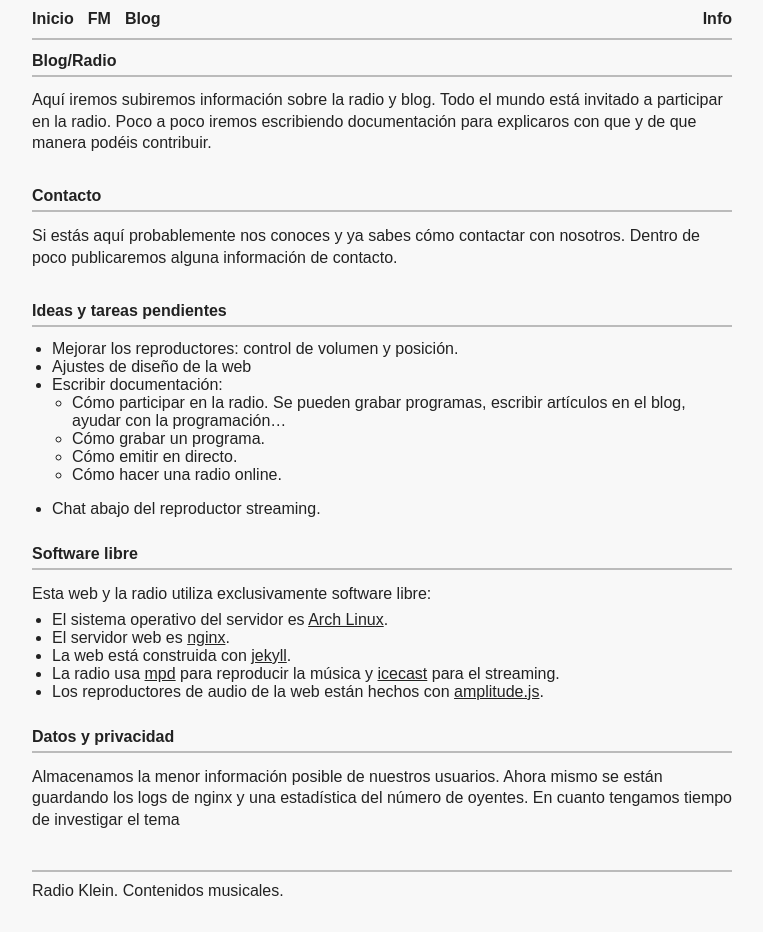
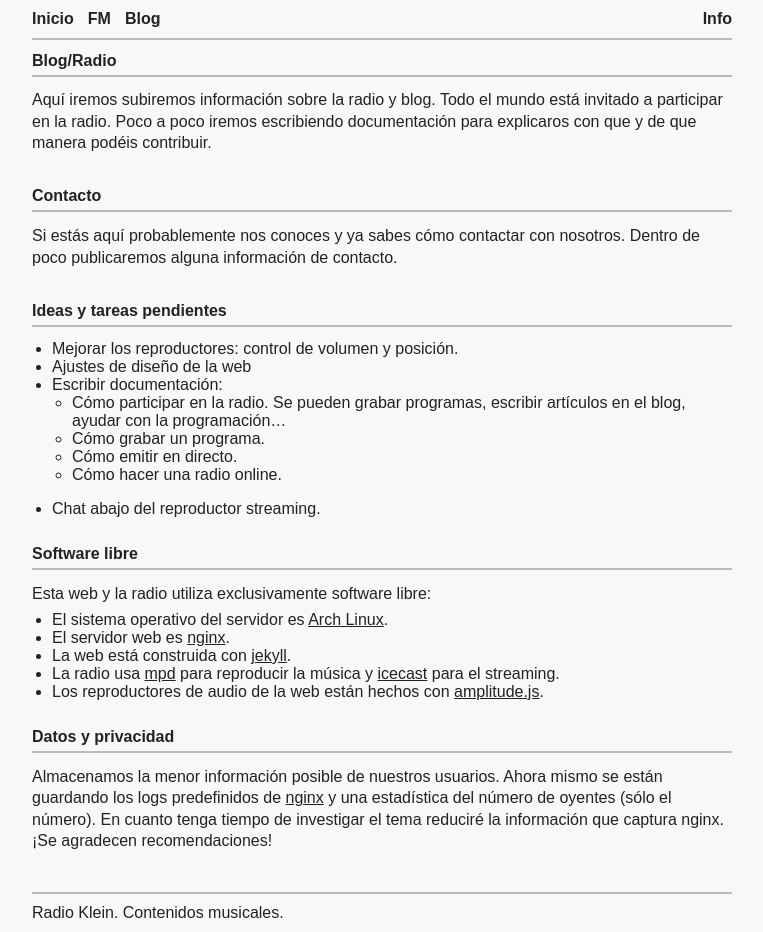
Before and after one commit to haztecaso/radio-klein, a Jekyll site: the page built from info.md, in a window 1280 px wide. Shown: the whole page, without its empty margins (258-1021 px from the left). Built offline with Jekyll 4.4.1, drawn with Linux system fonts in a browser that asks for light colours; before the commit the page ends 910 px from its top, so only the background shows below that.

Commit message:
Automated commit

```diff
--- a/info.md
+++ b/info.md
@@ -13,7 +13,6 @@
 
 # Ideas y tareas pendientes
 
-
 - Mejorar los reproductores: control de volumen y posición.
 - Ajustes de diseño de la web
 - Escribir documentación:
@@ -26,12 +25,12 @@
 # Software libre
 
 Esta web y la radio utiliza exclusivamente software libre:
-- El sistema operativo del servidor es [Arch Linux](https://www.archlinux.org/){:target="_blank"}.
-- El servidor web es [nginx](https://www.nginx.com/){:target="_blank"}.
-- La web está construida con [jekyll](https://jekyllrb.com/){:target="_blank"}.
-- La radio usa [mpd](https://www.musicpd.org/) para reproducir la música y [icecast](https://www.icecast.org/){:target="_blank"} para el streaming.
-- Los reproductores de audio de la web están hechos con [amplitude.js](https://521dimensions.com/open-source/amplitudejs){:target="_blank"}.
+- El sistema operativo del servidor es [Arch Linux](https://www.archlinux.org/){:target="blank"}.
+- El servidor web es [nginx](https://www.nginx.com/){:target="blank"}.
+- La web está construida con [jekyll](https://jekyllrb.com/){:target="blank"}.
+- La radio usa [mpd](https://www.musicpd.org/) para reproducir la música y [icecast](https://www.icecast.org/){:target="blank"} para el streaming.
+- Los reproductores de audio de la web están hechos con [amplitude.js](https://521dimensions.com/open-source/amplitudejs){:target="blank"}.
 
 # Datos y privacidad
 
-Almacenamos la menor información posible de nuestros usuarios. Ahora mismo se están guardando los logs de nginx y una estadística del número de oyentes. En cuanto tengamos tiempo de investigar el tema
+Almacenamos la menor información posible de nuestros usuarios. Ahora mismo se están guardando los logs predefinidos de [nginx](http://nginx.org/en/docs/http/ngx_http_log_module.html){:target="blank"} y una estadística del número de oyentes (sólo el número). En cuanto tenga tiempo de investigar el tema reduciré la información que captura nginx. ¡Se agradecen recomendaciones!
```
